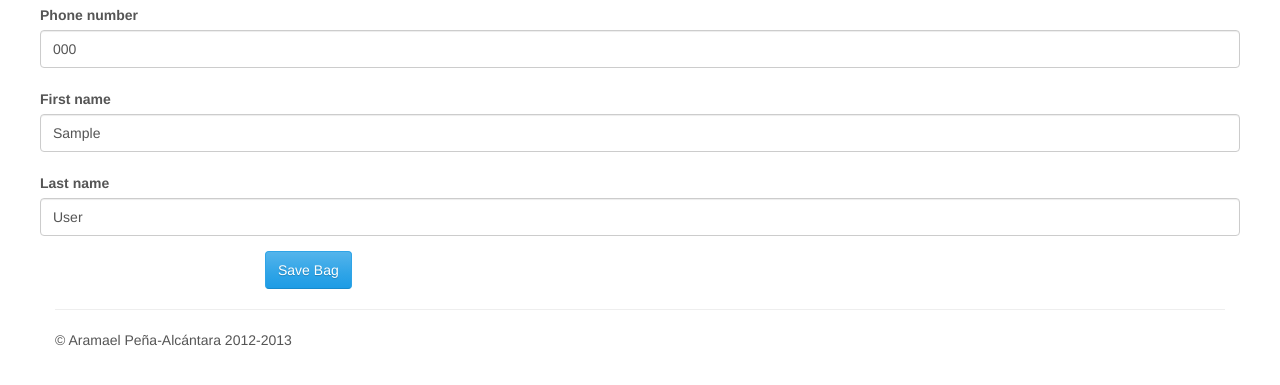
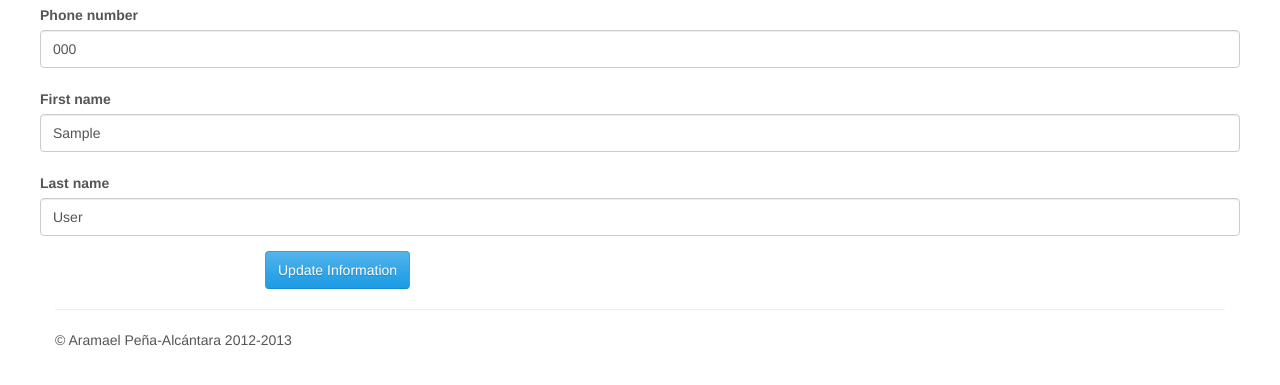
Before and after one commit to aramael/resident-advisor, a Django app: page / in a window 1280 px wide. Shown: the part 133-518 px from the top of the page. Run offline with Django 3.2, Linux system fonts and the light colour scheme; a user stored in the database is signed in; tables that the repository leaves empty hold one stand-in row (values such as "Sample post"); parts of the project's set-up code (start-up, migrations or seed data) failed here and were passed over; some libraries are stand-ins or nearby versions.

Commit message:
Changed Form Submit button

```diff
--- a/templates/call_tree_profile.html
+++ b/templates/call_tree_profile.html
@@ -26,12 +26,12 @@
 
         <div class="row-fluid">
             <div class="col-10 col-offset-2 hidden-phone">
-                <input type="submit" class="btn btn-primary" value="Save Bag" class="default" name="_save">
+                <input type="submit" class="btn btn-primary" value="Update Information" class="default" name="_save">
             </div>
         </div>
 
         <div class="form-actions hidden-tablet hidden-desktop">
-            <input type="submit" class="btn btn-primary btn-block btn-large" value="Save Bag" class="default" name="_save">
+            <input type="submit" class="btn btn-primary btn-block btn-large" value="Update Information" class="default" name="_save">
         </div>
     </form>
 
```
